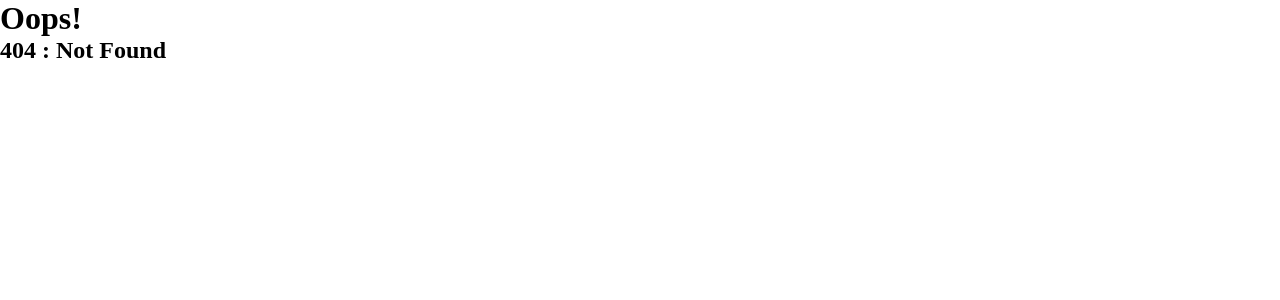
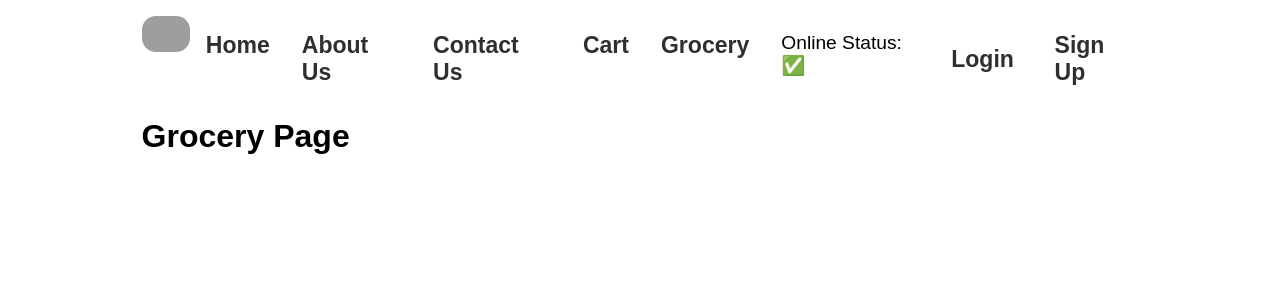
Before and after one commit to arunbaaby/swiggy-namaste-vite, a React (Vite) app: page /grocery in a window 1280 px wide. Before the commit this address had no page. Shown: the top 300 px of the page. Built offline with nearby package versions, Linux system fonts and the light colour scheme; grey boxes are pictures that could not be loaded.

Commit message:
lazy loading grocery

```diff
--- a/package.json
+++ b/package.json
@@ -10,9 +10,11 @@
     "preview": "vite preview"
   },
   "dependencies": {
+    "@tailwindcss/vite": "^4.1.8",
     "react": "^19.1.0",
     "react-dom": "^19.1.0",
-    "react-router-dom": "^7.6.0"
+    "react-router-dom": "^7.6.0",
+    "tailwindcss": "^4.1.8"
   },
   "devDependencies": {
     "@eslint/js": "^9.25.0",
--- a/src/Main.jsx
+++ b/src/Main.jsx
@@ -1,4 +1,4 @@
-import React from "react";
+import React, { lazy, Suspense } from "react";
 import ReactDOM from "react-dom/client";
 import { createBrowserRouter, RouterProvider } from 'react-router-dom';
 import App from './App';
@@ -9,6 +9,15 @@ import RestaurantDetails from "./components/RestaurantDetails";
 import Cart from "./components/Cart";
 import './index.css';
 import Body from "./components/Body";
+// import Grocery from "./components/Grocery";
+
+// TO OPTIMISE APP
+// chunking
+// bundling
+// lazy loading
+// on the demand load
+
+const Grocery = lazy(()=>import('../src/components/Grocery'));
 
 const appRouter = createBrowserRouter(
   [
@@ -34,6 +43,10 @@ const appRouter = createBrowserRouter(
           element: <Cart />
         },
         {
+          path: '/grocery',
+          element: <Suspense fallback={<h1>Suspence Lazy Loading...</h1>}><Grocery/></Suspense>
+        },
+        {
           path:'/restaurant/:resId',
           element: <RestaurantDetails />
         }
--- /dev/null
+++ b/src/components/Grocery.jsx
@@ -0,0 +1,9 @@
+const Grocery = ()=>{
+    return (
+        <div className="grocery-wrap">
+            <h1>Grocery Page</h1>
+        </div>
+    )
+}
+
+export default Grocery;
--- a/src/components/Navbar.jsx
+++ b/src/components/Navbar.jsx
@@ -37,6 +37,7 @@ const Navbar = () => {
                     <li><Link to={'/about'}>About Us</Link></li>
                     <li><Link to={'/contact'}>Contact Us</Link></li>
                     <li><Link to={'/cart'}>Cart</Link></li>
+                    <li><Link to={'/grocery'}>Grocery</Link></li>
                     <li>Online Status: {onlineStatus?'✅':'❌'}</li>
                 </ul>
                 <div className="auth-links">
```
Also changed, not shown: 1 other file (tests, documents, lock files or other folders).
